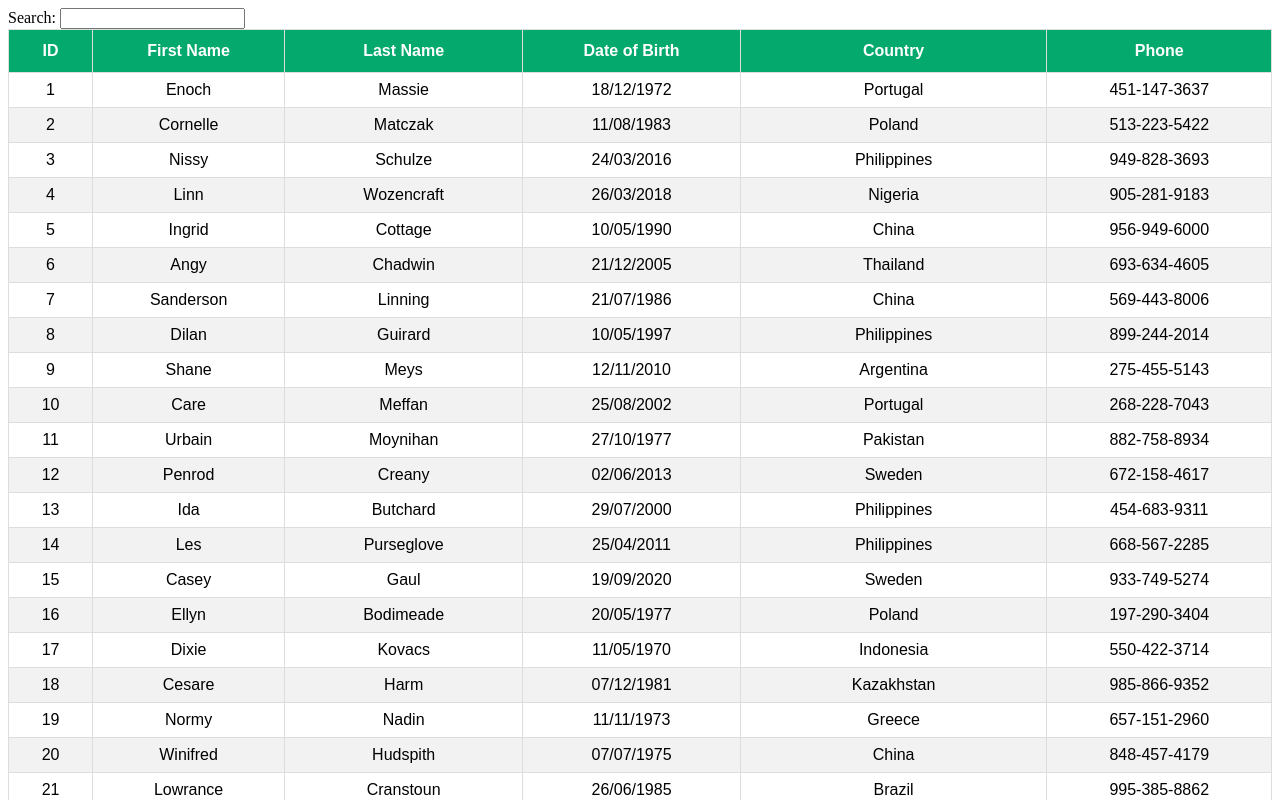
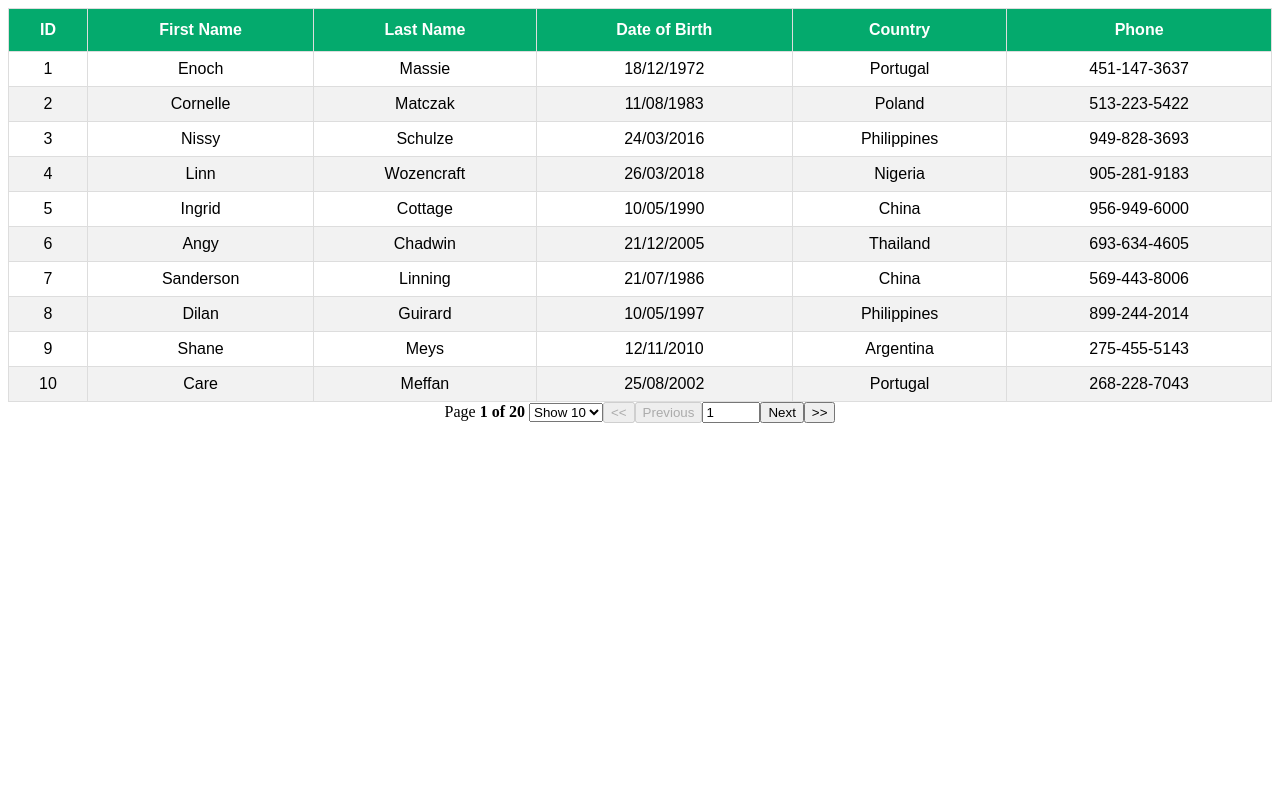
Before and after one commit to tranhang12/react-basic-table, a React (Create React App) app: page / in a window 1280 px wide. Shown: the top 800 px of the page. Built offline with nearby package versions, Linux system fonts and the light colour scheme.

Commit message:
Pagination

```diff
--- a/src/App.js
+++ b/src/App.js
@@ -1,9 +1,9 @@
 import ReactTable from 'react-table'
-import FilteringTable from './components/FilteringTable'
+import {PaginationTable} from './components/PaginationTable'
 function App() {
   return (
     <div className="App">
-      <FilteringTable />
+      <PaginationTable />
     </div>
   );
 }
--- /dev/null
+++ b/src/components/ColumnFilter.js
@@ -0,0 +1,14 @@
+import React from 'react'
+
+export const ColumnFilter = ({column}) => {
+    const {filterValue, setFilter} = column
+    return (
+        <span>
+            Search:{' '}
+            <input
+            value={filterValue || ''}
+            onChange={(e) => setFilter(e.target.value)}
+            />
+        </span>
+    )
+}
--- a/src/components/FilteringTable.js
+++ b/src/components/FilteringTable.js
@@ -1,5 +1,5 @@
 import React, { useMemo } from "react";
-import { useTable, useGlobalFilter } from "react-table";
+import { useTable, useGlobalFilter, useFilters } from "react-table";
 import { COLUMNS } from "./columns";
 import MOCK_DATA from "./MOCK_DATA.json";
 import "./table.css";
@@ -23,6 +23,7 @@ const FilteringTable = () => {
       columns,
       data,
     },
+    useFilters,
     useGlobalFilter
   );
 
@@ -35,7 +36,10 @@ const FilteringTable = () => {
           {headerGroups.map((headerGroup) => (
             <tr {...headerGroup.getHeaderGroupProps()}>
               {headerGroup.headers.map((column) => (
-                <th {...column.getHeaderProps()}>{column.render("Header")}</th>
+                <th {...column.getHeaderProps()}>
+                  {column.render("Header")}
+                  <div>{column.canFilter ? column.render('Filter') : null}</div>
+                </th>
               ))}
             </tr>
           ))}
--- /dev/null
+++ b/src/components/PaginationTable.js
@@ -0,0 +1,94 @@
+import React, { useMemo } from "react";
+import { useTable, usePagination } from "react-table";
+import { COLUMNS } from "./columns";
+import MOCK_DATA from "./MOCK_DATA.json";
+import "./table.css";
+
+export const PaginationTable = () => {
+  const columns = useMemo(() => COLUMNS, []);
+  const data = useMemo(() => MOCK_DATA, []);
+
+  const {
+    getTableProps,
+    getTableBodyProps,
+    headerGroups,
+    page,
+    nextPage,
+    previousPage,
+    canNextPage,
+    canPreviousPage,
+    pageOptions,
+    state,
+    gotoPage,
+    pageCount,
+    setPageSize,
+    prepareRow,
+  } = useTable(
+    {
+      columns,
+      data,
+    },
+    usePagination
+  );
+
+  const {pageIndex, pageSize} = state
+  return (
+    <>
+      <table {...getTableProps()}>
+        <thead>
+          {headerGroups.map((headerGroup) => (
+            <tr {...headerGroup.getHeaderGroupProps()}>
+              {headerGroup.headers.map((column) => (
+                <th {...column.getHeaderProps()}>{column.render("Header")}</th>
+              ))}
+            </tr>
+          ))}
+        </thead>
+
+        <tbody {...getTableBodyProps()}>
+          {page.map((row) => {
+            prepareRow(row);
+            return (
+              <tr {...row.getRowProps()}>
+                {row.cells.map((cell) => {
+                  return (
+                    <td {...cell.getCellProps()}>{cell.render("Cell")}</td>
+                  );
+                })}
+              </tr>
+            );
+          })}
+        </tbody>
+      </table>
+      <div className="pagination">
+          <span>
+              Page{' '}
+              <strong>
+                  {pageIndex + 1} of {pageOptions.length}
+              </strong>{' '}
+          </span>
+          <select value={pageSize} onChange={(e) => setPageSize(Number(e.target.value))}>
+            {
+                [10, 25, 50].map((pageSize) => (
+                    <option key={pageSize} value={pageSize}>
+                        Show {pageSize}
+                    </option>
+                ))
+            }
+          </select>
+          <button onClick={() => gotoPage(0)} disabled={!canPreviousPage}>{"<<"}</button>
+        <button onClick={() => previousPage()} disabled={!canPreviousPage}>Previous</button>
+        <span>
+            <input type='number' Value={pageIndex + 1}
+            onChange={(e) => {
+                const pageNumber = e.target.value ? Number(e.target.value) - 1 : 0
+                gotoPage(pageNumber)
+            }}
+            style={{width: '50px'}}/>
+        </span>
+        <button onClick={() => nextPage()} disabled={!canNextPage}>Next</button>
+        <button onClick={() => gotoPage(pageCount - 1)} disabled={!canNextPage}>{">>"}</button>
+      </div>
+    </>
+  );
+};
--- a/src/components/columns.js
+++ b/src/components/columns.js
@@ -1,35 +1,43 @@
 import {format} from 'date-fns'
+import { ColumnFilter } from './ColumnFilter'
 export const COLUMNS = [
     {
         Header: 'ID',
         Footer: 'ID',
-        accessor: 'id'
+        accessor: 'id',
+        Filter: ColumnFilter,
+        disableFilters: true
     },
     {
         Header: 'First Name',
         Footer: 'First Name',
-        accessor: 'first_name'
+        accessor: 'first_name',
+        Filter: ColumnFilter
     },
     {
         Header: 'Last Name',
         Footer: 'Last Name',
-        accessor: 'last_name'
+        accessor: 'last_name',
+        Filter: ColumnFilter
     },
     {
         Header: 'Date of Birth',
         Footer: 'Date of Birth',
         accessor: 'date_of_birth',
-        Cell: ({ value }) => {return format(new Date(value), 'dd/MM/yyyy')}
+        Cell: ({ value }) => {return format(new Date(value), 'dd/MM/yyyy')},
+        Filter: ColumnFilter
     },
     {
         Header: 'Country',
         Footer: 'Country',
-        accessor: 'country'
+        accessor: 'country',
+        Filter: ColumnFilter
     },
     {
         Header: 'Phone',
         Footer: 'Phone',
-        accessor: 'phone'
+        accessor: 'phone',
+        Filter: ColumnFilter
     }
 ]
 
--- a/src/components/table.css
+++ b/src/components/table.css
@@ -21,3 +21,7 @@ table {
     background-color: #04AA6D;
     color: white;
   }
+
+  .pagination {
+    text-align: center;
+  }
```
Also changed, not shown: src/components/RowSelection.js (added).
